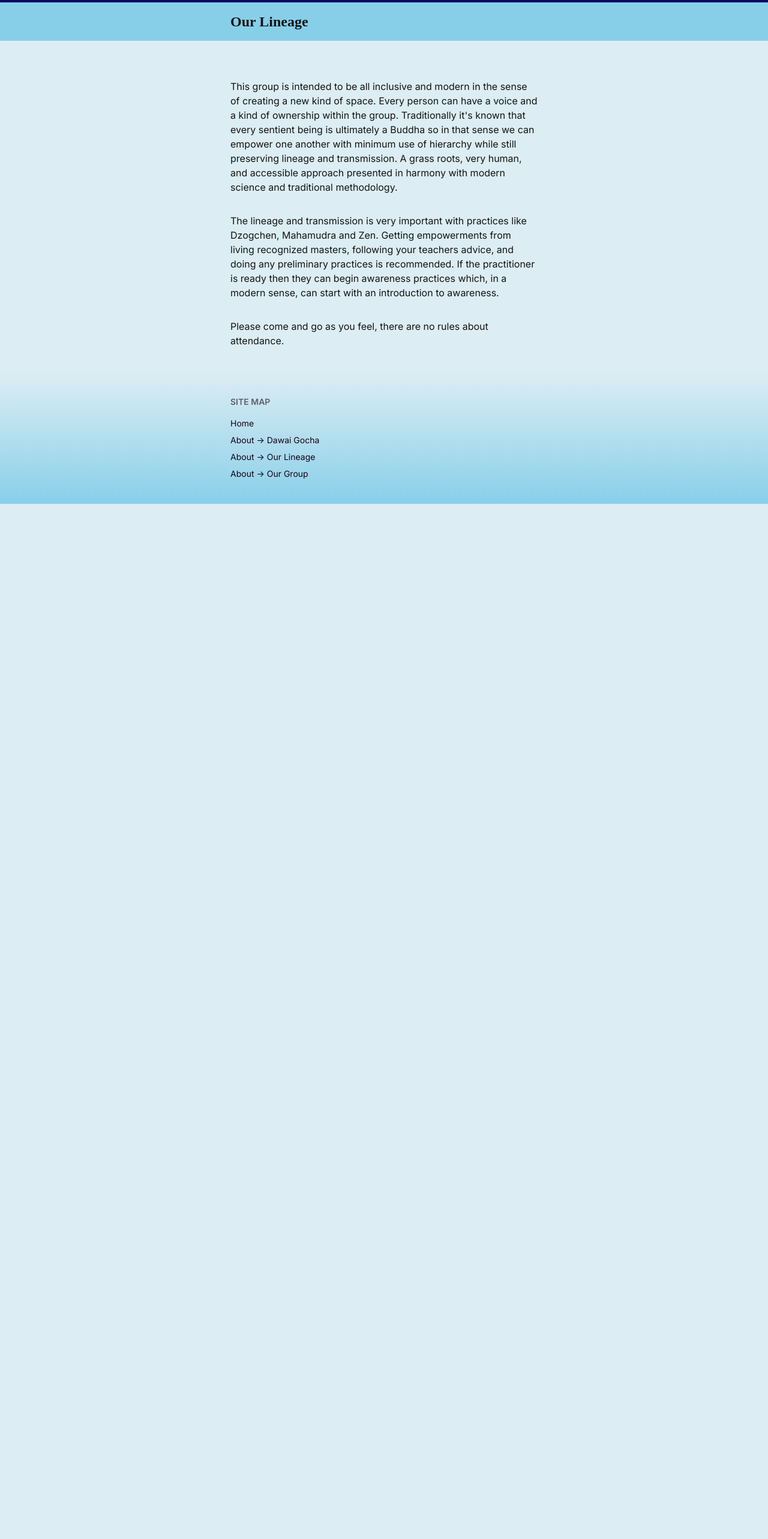
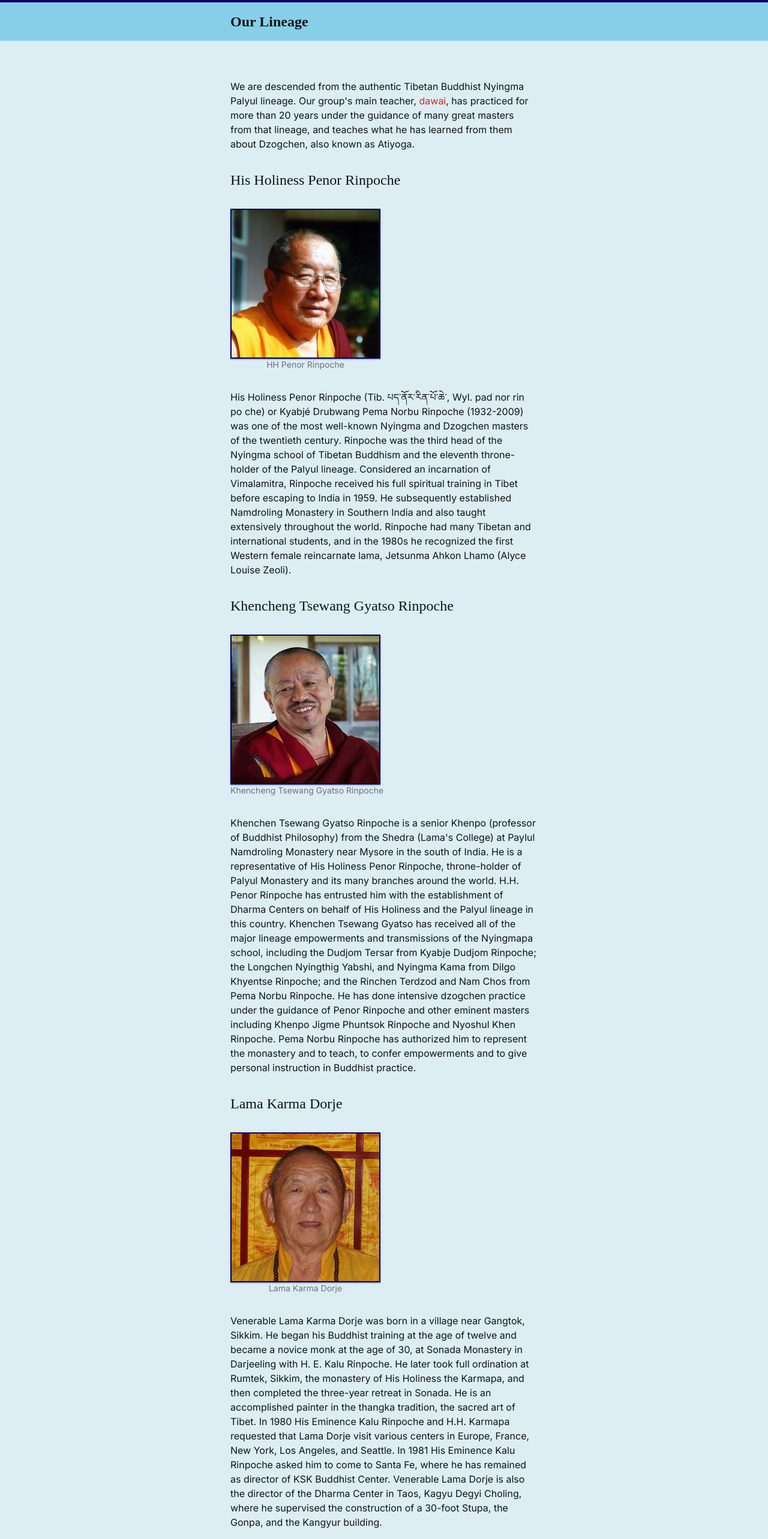
Before and after one commit to mo-sangha/website, a SvelteKit app in the folder frontend/: page /about/our-lineage in a window 1280 px wide. Shown: the part 60-2626 px from the top of the page at 60% size. Before the commit the page ends 900 px from the top, so only its background shows below. Built offline with nearby package versions, Linux system fonts and the light colour scheme; a web font is replaced by a local one.

Commit message:
Our Lineage

```diff
--- a/frontend/src/app.html
+++ b/frontend/src/app.html
@@ -3,7 +3,7 @@
 	<head>
 		<meta charset="utf-8" />
 		<title>Meditation Online | Free to join. Twice per day.</title>
-		<meta name="description" content="Free, live meditation sessions that are free to join online. All are welcome. We meet twice a day: 9am and 9pm ET." />
+		<meta name="description" content="Free, live meditation sessions that are free to join online. All are welcome. We meet twice a day: 9am and 9pm ET. We are descended from the authentic Tibetan Buddhist Nyingma Palyul lineage, with a focus on Dzogchen, also known as Atiyoga." />
 		<link rel="icon" href="%sveltekit.assets%/favicon.ico" />
 		<meta name="viewport" content="width=device-width, initial-scale=1" />
 		<link rel="preconnect" href="https://fonts.gstatic.com" crossorigin>
--- a/frontend/src/components/Photo.svelte
+++ b/frontend/src/components/Photo.svelte
@@ -7,7 +7,7 @@
 	<img
 		{src}
 		alt={caption || src}
-		class="max-w-[250px] border-primary shadow-sm shadow-slate-500 border-2 rounded-xl"
+		class="max-w-[250px] border-primary shadow-sm shadow-slate-500 border-2"
 	/>
 	{#if caption}
 		<figcaption class="text-center text-sm text-gray-500">{caption}</figcaption>
--- a/frontend/src/routes/about/our-lineage/+page.svelte
+++ b/frontend/src/routes/about/our-lineage/+page.svelte
@@ -1,23 +1,59 @@
+<script>
+	import Photo from '../../../components/Photo.svelte';
+</script>
+
 <div class="h-full w-full flex flex-col gap-8 md:gap-16">
 	<h2 class="page-header">Our Lineage</h2>
 	<div class="page-content-section">
 		<p>
-			This group is intended to be all inclusive and modern in the sense of creating a new kind of
-			space. Every person can have a voice and a kind of ownership within the group. Traditionally
-			it's known that every sentient being is ultimately a Buddha so in that sense we can empower
-			one another with minimum use of hierarchy while still preserving lineage and transmission. A
-			grass roots, very human, and accessible approach presented in harmony with modern science and
-			traditional methodology.
+			We are descended from the authentic Tibetan Buddhist Nyingma Palyul lineage. Our group's main
+			teacher, <a class="link-hover text-secondary" href="/about/dawai-gocha">dawai</a>, has
+			practiced for more than 20 years under the guidance of many great masters from that lineage,
+			and teaches what he has learned from them about Dzogchen, also known as Atiyoga.
 		</p>
-
+		<h3 class="font-display text-2xl">His Holiness Penor Rinpoche</h3>
+		<Photo src="/photo-penor-rinpoche.jpg" caption="HH Penor Rinpoche" />
 		<p>
-			The lineage and transmission is very important with practices like Dzogchen, Mahamudra and
-			Zen. Getting empowerments from living recognized masters, following your teachers advice, and
-			doing any preliminary practices is recommended. If the practitioner is ready then they can
-			begin awareness practices which, in a modern sense, can start with an introduction to
-			awareness.
+			His Holiness Penor Rinpoche (Tib. པད་ནོར་རིན་པོ་ཆེ་, Wyl. pad nor rin po che) or Kyabjé
+			Drubwang Pema Norbu Rinpoche (1932-2009) was one of the most well-known Nyingma and Dzogchen
+			masters of the twentieth century. Rinpoche was the third head of the Nyingma school of Tibetan
+			Buddhism and the eleventh throne-holder of the Palyul lineage. Considered an incarnation of
+			Vimalamitra, Rinpoche received his full spiritual training in Tibet before escaping to India
+			in 1959. He subsequently established Namdroling Monastery in Southern India and also taught
+			extensively throughout the world. Rinpoche had many Tibetan and international students, and in
+			the 1980s he recognized the first Western female reincarnate lama, Jetsunma Ahkon Lhamo (Alyce
+			Louise Zeoli).
 		</p>
-
-		<p>Please come and go as you feel, there are no rules about attendance.</p>
+		<h3 class="font-display text-2xl">Khencheng Tsewang Gyatso Rinpoche</h3>
+		<Photo src="/photo-khencheng-tsewang-gyatso.jpg" caption="Khencheng Tsewang Gyatso Rinpoche" />
+		<p>
+			Khenchen Tsewang Gyatso Rinpoche is a senior Khenpo (professor of Buddhist Philosophy) from
+			the Shedra (Lama's College) at Paylul Namdroling Monastery near Mysore in the south of India.
+			He is a representative of His Holiness Penor Rinpoche, throne-holder of Palyul Monastery and
+			its many branches around the world. H.H. Penor Rinpoche has entrusted him with the
+			establishment of Dharma Centers on behalf of His Holiness and the Palyul lineage in this
+			country. Khenchen Tsewang Gyatso has received all of the major lineage empowerments and
+			transmissions of the Nyingmapa school, including the Dudjom Tersar from Kyabje Dudjom
+			Rinpoche; the Longchen Nyingthig Yabshi, and Nyingma Kama from Dilgo Khyentse Rinpoche; and
+			the Rinchen Terdzod and Nam Chos from Pema Norbu Rinpoche. He has done intensive dzogchen
+			practice under the guidance of Penor Rinpoche and other eminent masters including Khenpo Jigme
+			Phuntsok Rinpoche and Nyoshul Khen Rinpoche. Pema Norbu Rinpoche has authorized him to
+			represent the monastery and to teach, to confer empowerments and to give personal instruction
+			in Buddhist practice.
+		</p>
+		<h3 class="font-display text-2xl">Lama Karma Dorje</h3>
+		<Photo src="/photo-karma-dorje.jpg" caption="Lama Karma Dorje" />
+		<p>
+			Venerable Lama Karma Dorje was born in a village near Gangtok, Sikkim. He began his Buddhist
+			training at the age of twelve and became a novice monk at the age of 30, at Sonada Monastery
+			in Darjeeling with H. E. Kalu Rinpoche. He later took full ordination at Rumtek, Sikkim, the
+			monastery of His Holiness the Karmapa, and then completed the three-year retreat in Sonada. He
+			is an accomplished painter in the thangka tradition, the sacred art of Tibet. In 1980 His
+			Eminence Kalu Rinpoche and H.H. Karmapa requested that Lama Dorje visit various centers in
+			Europe, France, New York, Los Angeles, and Seattle. In 1981 His Eminence Kalu Rinpoche asked
+			him to come to Santa Fe, where he has remained as director of KSK Buddhist Center. Venerable
+			Lama Dorje is also the director of the Dharma Center in Taos, Kagyu Degyi Choling, where he
+			supervised the construction of a 30-foot Stupa, the Gonpa, and the Kangyur building.
+		</p>
 	</div>
 </div>
```
